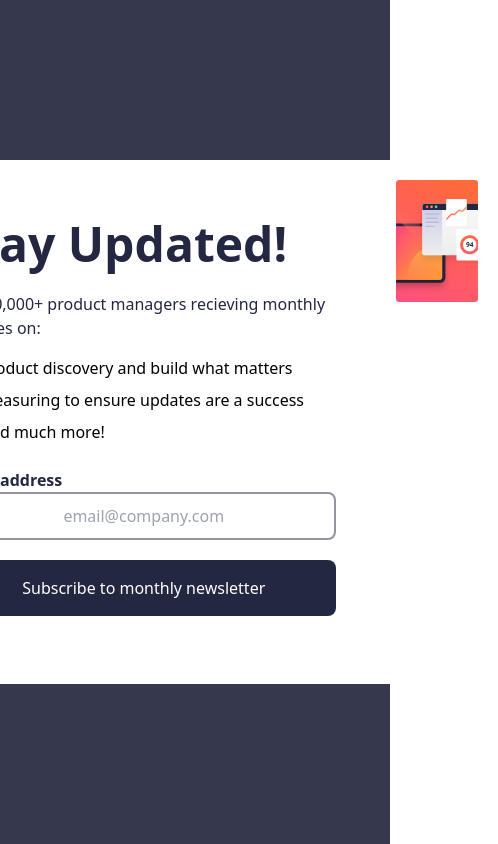
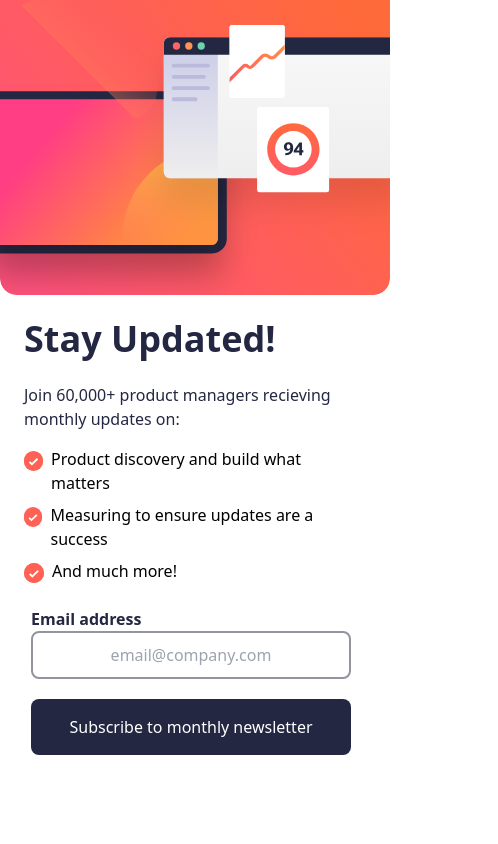
Before and after one commit to kvabhinav/Newsletter--frontend-mentor, a React (Create React App) app: page / in a window 390 px wide. Shown: the whole page, 498 px wide, since content can reach past the window. Built offline with nearby package versions, Linux system fonts and the light colour scheme.

Commit message:
subscription page made responsive for mobile

```diff
--- a/src/App.js
+++ b/src/App.js
@@ -5,7 +5,7 @@ import Success from './pages/Success'
 
 function App() {
   return (
-    <div className="bg-charcolGrey w-full h-screen flex justify-center items-center">
+    <div className="sm:bg-white lg:bg-charcolGrey w-screen h-screen lg:flex lg:justify-center lg:items-center">
       <Routes>
         <Route  path="/" element={<Home />} ></Route>
         <Route path="/success" element={<Success />} ></Route>
--- a/src/components/ContentBox.js
+++ b/src/components/ContentBox.js
@@ -5,16 +5,16 @@ import TicSymbol from '../components/TicSymbol'
 export default function ContentBox() {
     const [email, setEmail] = useState('')
     return (
-        <div className="w-max h-ful rounded-xl p-10 pr-[60px] flex-row justify-between items-center font-Roboto">
-            <h1 className="text-darkSlateGrey text-5xl font-bold mt-0 mb-6">Stay Updated!</h1>
+        <div className="w-screen lg:w-max h-full rounded-xl px-6 pr-8 lg:p-10 lg:pr-[60px] flex-row justify-between items-center font-Roboto">
+            <h1 className="text-darkSlateGrey text-4xl lg:text-5xl font-bold mt-6 lg:mt-0 mb-6">Stay Updated!</h1>
             <p className="text-darkSlateGrey text-base font-medium">Join 60,000+ product managers recieving monthly updates on:</p>
             <TicSymbol />
             <div className='grid grid-rows-2 gap-3 place-items-center'>
                 <div>
                     <h3 className='text-darkSlateGrey font-bold'>Email address</h3>
-                    <input type="text" className='w-96 h-12 text-center border-2 rounded-lg  border-grey ' name="email" placeholder='email@company.com' onChange={(e) => setEmail(e.target.value)} value={email}></input>
+                    <input type="text" className='w-80 lg:w-96 h-12 text-center border-2 rounded-lg  border-grey ' name="email" placeholder='email@company.com' onChange={(e) => setEmail(e.target.value)} value={email}></input>
                 </div>
-                <button className='text-white bg-darkSlateGrey w-full h-14 text-center rounded-lg'>Subscribe to monthly newsletter</button>
+                <button className='text-white bg-darkSlateGrey  w-80  lg:w-full h-14 text-center rounded-lg'>Subscribe to monthly newsletter</button>
             </div>
 
         </div>
--- a/src/components/Image.js
+++ b/src/components/Image.js
@@ -1,9 +1,11 @@
 import illustration from '..//images/illustration.svg'
+import illustrationMobile from '../images/illustrationMobile.svg'
 
 export default function Image(){
     return(
         <div className=" h-full rounded-xl">
-            <img src={illustration} alt="illustration.img"></img>
+            <img src={illustration} alt="illustration.img" className='hidden lg:block'></img>
+            <img src={illustrationMobile} alt='' className='lg:hidden w-full h-full'></img>
         </div>
     )
 }
--- a/src/components/TicSymbol.js
+++ b/src/components/TicSymbol.js
@@ -7,8 +7,8 @@ export default function TicSymbol() {
             {
                 points.map((data) => {
                     return (
-                        <div className='flex items-center my-2'>
-                            <div className="w-5 h-5 bg-tomato rounded-full flex justify-center items-center">
+                        <div className='flex items-start lg:items-center my-2 lg:mb-4'>
+                            <div className="mt-1 lg:mt-0 w-5 h-5 bg-tomato rounded-full flex justify-center lg:items-center">
                                 <img src={iconlist} alt="tic symbol"></img>
                             </div>
                             <h2 className='mx-2'>{data}</h2>
--- a/src/pages/Home.js
+++ b/src/pages/Home.js
@@ -3,7 +3,7 @@ import Image from '../components/Image'
 
 export default function Home(){
     return(
-        <div className="bg-white lg:w-[850px] lg:h-fit rounded-2xl flex p-5">
+        <div className="bg-white lg:w-[850px] lg:h-fit rounded-2xl sm:flex sm:flex-col-reverse lg:flex lg:flex-row lg:p-5">
             <ContentBox/>
             <Image/>
         </div>
```
Also changed, not shown: src/index.css (+8 -0 lines), src/images/illustrationMobile.svg (added).
